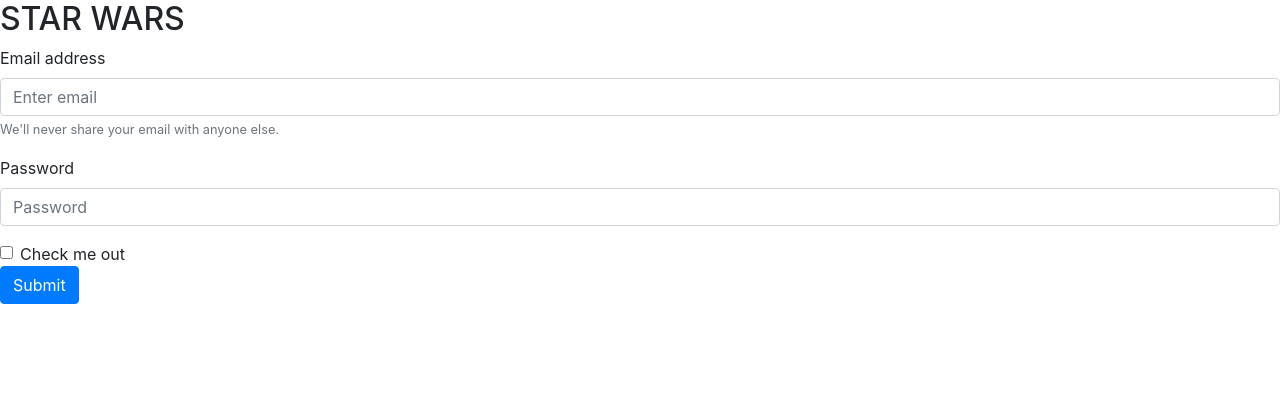
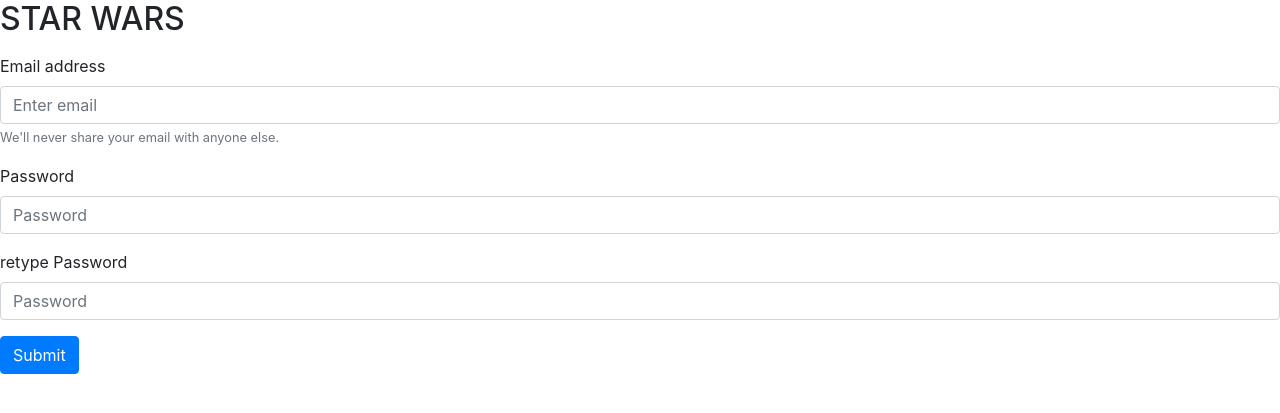
Before and after one commit to MaciejAmbroziak/API-wars, a Flask app: page /register in a window 1280 px wide. Shown: the part 56-469 px from the top of the page. Run offline with Flask 2, Linux system fonts and the light colour scheme; some libraries are stand-ins or nearby versions.

Commit message:
register.html functional with js gitignore added

```diff
--- /dev/null
+++ b/static/validatePassword.js
@@ -0,0 +1,15 @@
+
+let button = document.getElementById('button');
+
+button.addEventListener('click', validatePassword);
+
+
+function validatePassword(){
+    let password1 = document.getElementById("exampleInputPassword1");
+    let password2 = document.getElementById('exampleInputPassword2');
+    if (password1.value === password2.value){
+        window.alert("You are registered");
+    }else{
+        window.alert("Passwords must agree");
+    }
+}
--- a/templates/index.html
+++ b/templates/index.html
@@ -6,7 +6,7 @@
     <script src="https://code.jquery.com/jquery-3.3.1.slim.min.js" integrity="sha384-q8i/X+965DzO0rT7abK41JStQIAqVgRVzpbzo5smXKp4YfRvH+8abtTE1Pi6jizo" crossorigin="anonymous"></script>
     <script src="https://cdnjs.cloudflare.com/ajax/libs/popper.js/1.14.7/umd/popper.min.js" integrity="sha384-UO2eT0CpHqdSJQ6hJty5KVphtPhzWj9WO1clHTMGa3JDZwrnQq4sF86dIHNDz0W1" crossorigin="anonymous"></script>
     <script src="https://stackpath.bootstrapcdn.com/bootstrap/4.3.1/js/bootstrap.min.js" integrity="sha384-JjSmVgyd0p3pXB1rRibZUAYoIIy6OrQ6VrjIEaFf/nJGzIxFDsf4x0xIM+B07jRM" crossorigin="anonymous"></script>
-
+    {% block head %} {% endblock %}
     <title>Title</title>
 </head>
 <body>
@@ -19,7 +19,7 @@
   <div class="collapse navbar-collapse" id="navbarSupportedContent">
       <ul class="navbar-nav mr-auto">
           <li class="nav-item active">
-              <a class="nav-link" href="#">Planets <span class="sr-only">(current)</span></a>
+              <a class="nav-link" href="{{ url_for('main')}}">Planets <span class="sr-only">(current)</span></a>
           </li>
           <li class="nav-item active">
               <a class="nav-link" href="#">Login <span class="sr-only">(current)</span></a>
@@ -28,7 +28,7 @@
               <a class="nav-link" href="#">Logout <span class="sr-only">(current)</span></a>
           </li>
           <li class="nav-item active">
-              <a class="nav-link" href="#">Register <span class="sr-only">(current)</span></a>
+              <a class="nav-link" href="{{ url_for('register')}}">Register <span class="sr-only">(current)</span></a>
           </li>
           <li class="nav-item active">
               <a class="nav-link" href="#">Voting statistics <span class="sr-only">(current)</span></a>
--- a/templates/register.html
+++ b/templates/register.html
@@ -1,22 +1,29 @@
 {% extends 'index.html' %}
+
+{% block head %}
+    <script src="{{ url_for('static', filename='validatePassword.js') }}" defer></script>
+{% endblock %}
+
+
 
 {% block content %}
 <div>
 <form>
+  <p>
     <div class="form-group">
         <label for="exampleInputEmail1">Email address</label>
-    <input type="email" class="form-control" id="exampleInputEmail1" aria-describedby="emailHelp" placeholder="Enter email">
+        <input type="email" class="form-control" id="exampleInputEmail1" aria-describedby="emailHelp" placeholder="Enter email" required>
         <small id="emailHelp" class="form-text text-muted">We'll never share your email with anyone else.</small>
     </div>
     <div class="form-group">
         <label for="exampleInputPassword1">Password</label>
-    <input type="password" class="form-control" id="exampleInputPassword1" placeholder="Password">
+        <input type="password" class="form-control" id="exampleInputPassword1" placeholder="Password" name="password1" required>
     </div>
-  <div class="form-check">
-    <input type="checkbox" class="form-check-input" id="exampleCheck1">
-    <label class="form-check-label" for="exampleCheck1">Check me out</label>
+        <div class="form-group">
+        <label for="exampleInputPassword2"> retype Password</label>
+        <input type="password" class="form-control" id="exampleInputPassword2" placeholder="Password" name="password2" required>
     </div>
-  <button type="submit" class="btn btn-primary">Submit</button>
+    <button type="submit" class="btn btn-primary" id="button">Submit</button>
 </form>
 </div>
 {% endblock %}
```
Also changed, not shown: register.py (added), 1 other file. Lines whose indentation alone changed are shown as unchanged.
